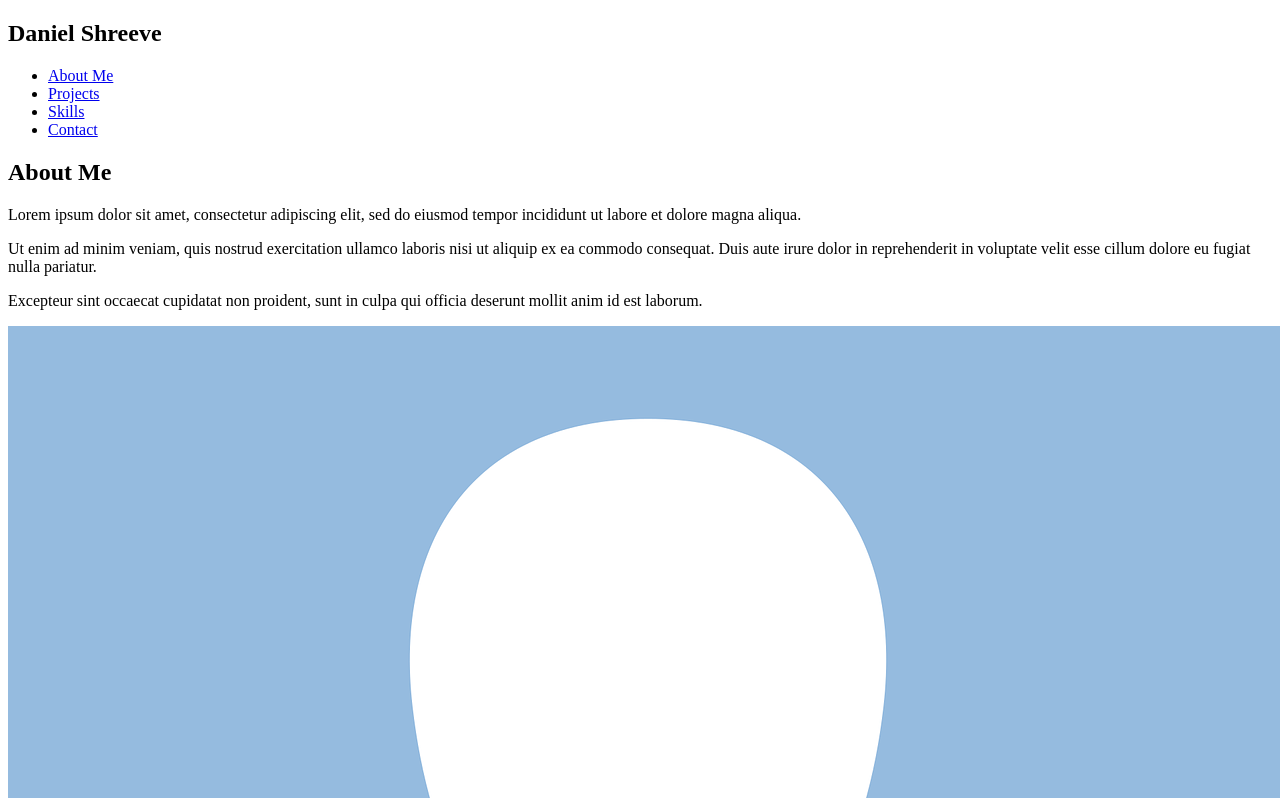
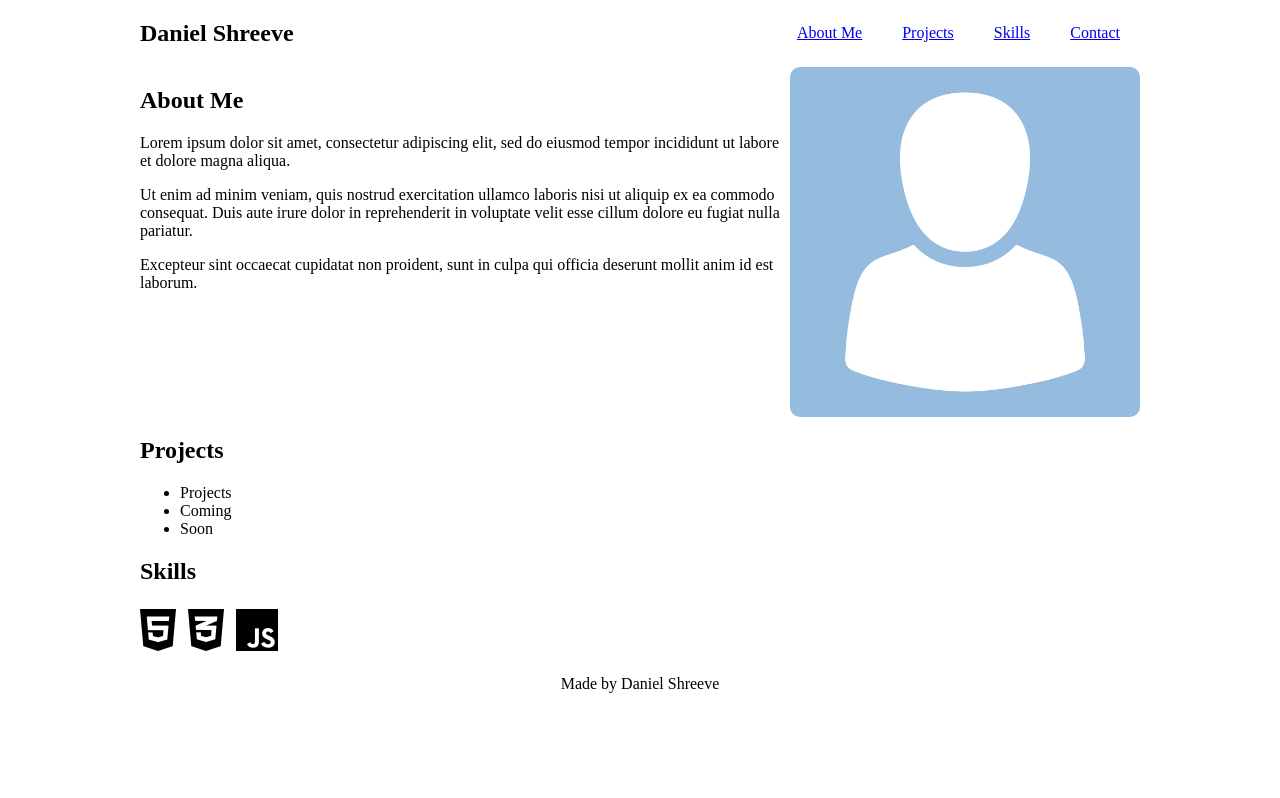
Before and after one commit to DShreeve/dshreeve.github.io, a plain HTML site: page index.html in a window 1280 px wide. Shown: the top 798 px of the page. Drawn offline with Linux system fonts and the light colour scheme.

Commit message:
Added initial basic css layout

```diff
--- a/index.html
+++ b/index.html
@@ -9,11 +9,11 @@
     <body>
         <nav>
             <h2>Daniel Shreeve</h2>
-            <ul>
-                <li><a href="#about-me">About Me</a></li>
-                <li><a href="#projects">Projects</a></li>
-                <li><a href="#skills">Skills</a></li>
-                <li><a href="./contact.html">Contact</a></li>
+            <ul class="nav-items">
+                <li class="nav-item"><a href="#about-me">About Me</a></li>
+                <li class="nav-item"><a href="#projects">Projects</a></li>
+                <li class="nav-item"><a href="#skills">Skills</a></li>
+                <li class="nav-item"><a href="./contact.html">Contact</a></li>
             </ul>
         </nav>
         <main>
--- a/resources/css/style.css
+++ b/resources/css/style.css
@@ -0,0 +1,49 @@
+html,
+body {
+    height: 100%;
+}
+
+body {
+    max-width: 1000px;
+    margin: 0 auto;
+    display: flex;
+    flex-direction: column;
+}
+
+nav {
+    display: flex;
+    align-items: center;
+}
+.nav-items {
+    display: flex;
+    align-items: center;
+    list-style-type: none;
+    margin: 0;
+    margin-left: auto;
+
+}
+
+.nav-item {
+    margin: auto 20px;
+}
+
+.about-me-container {
+    display: flex;
+}
+
+/* .about-me-text-container {
+
+} */
+
+.portrait {
+    width:350px;
+    border-radius: 10px;
+}
+
+#skills-container {
+    font-size: 3em;
+}
+
+footer {
+    text-align: center;
+}
```
Also changed, not shown: contact.html (+5 -5 lines).
